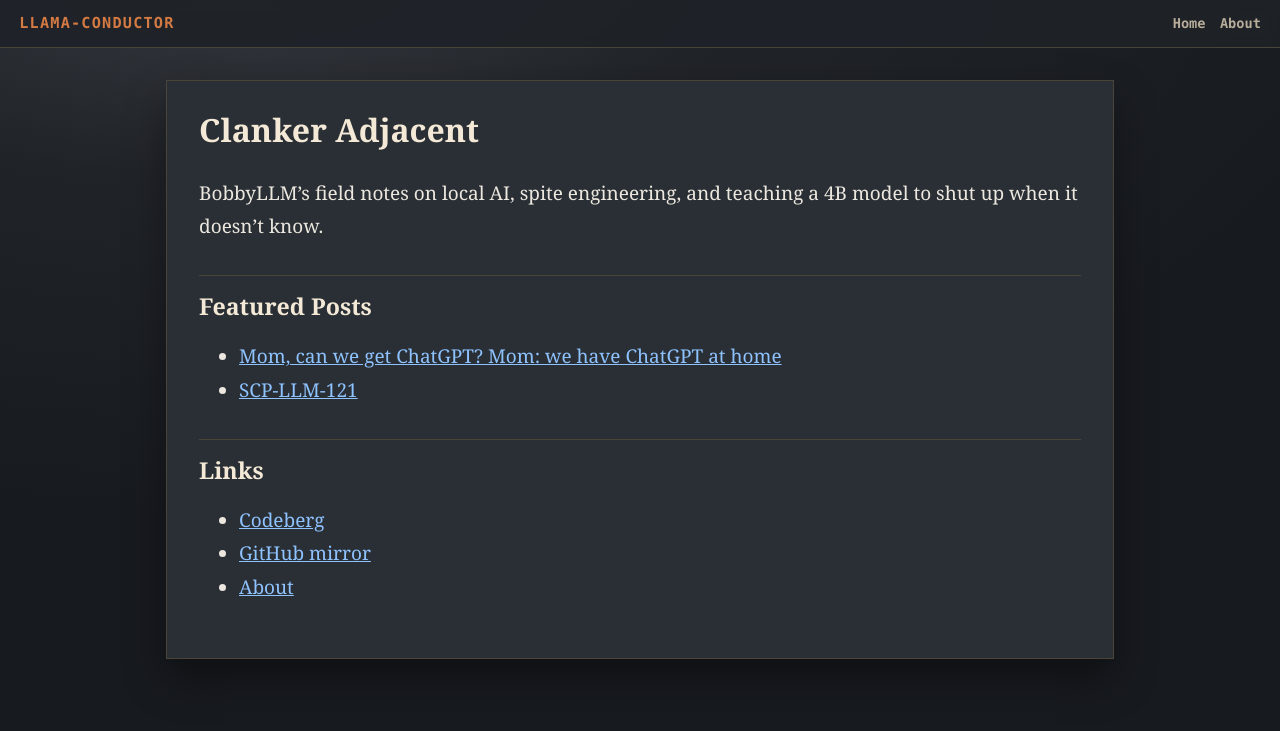
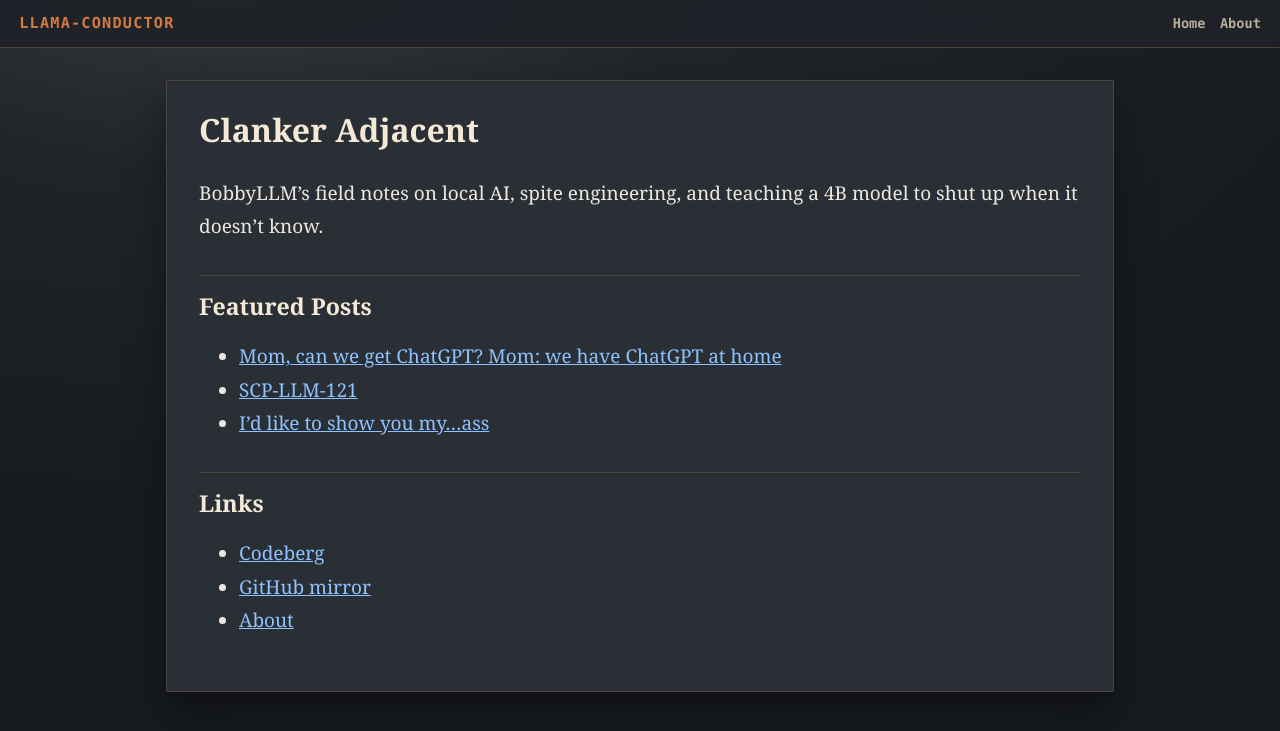
Before and after one commit to BobbyLLM/llama-conductor, a Jekyll site: the page built from index.md, in a window 1280 px wide. Shown: the top 731 px of the page. Built offline with Jekyll 4.4.1, drawn with Linux system fonts in a browser that asks for light colours; our own code applies the rules of GitHub Pages for plain Markdown files.

Commit message:
add claude in a can to featured posts

```diff
--- a/index.md
+++ b/index.md
@@ -11,6 +11,7 @@
 
 - [Mom, can we get ChatGPT? Mom: we have ChatGPT at home]({{ '/blog/meme-test/' | relative_url }})
 - [SCP-LLM-121]({{ '/blog/scp-llm-121/' | relative_url }})
+- [I'd like to show you my...ass]({{ '/blog/claude-in-a-can-1/' | relative_url }})
 
 ## Links
 
```
